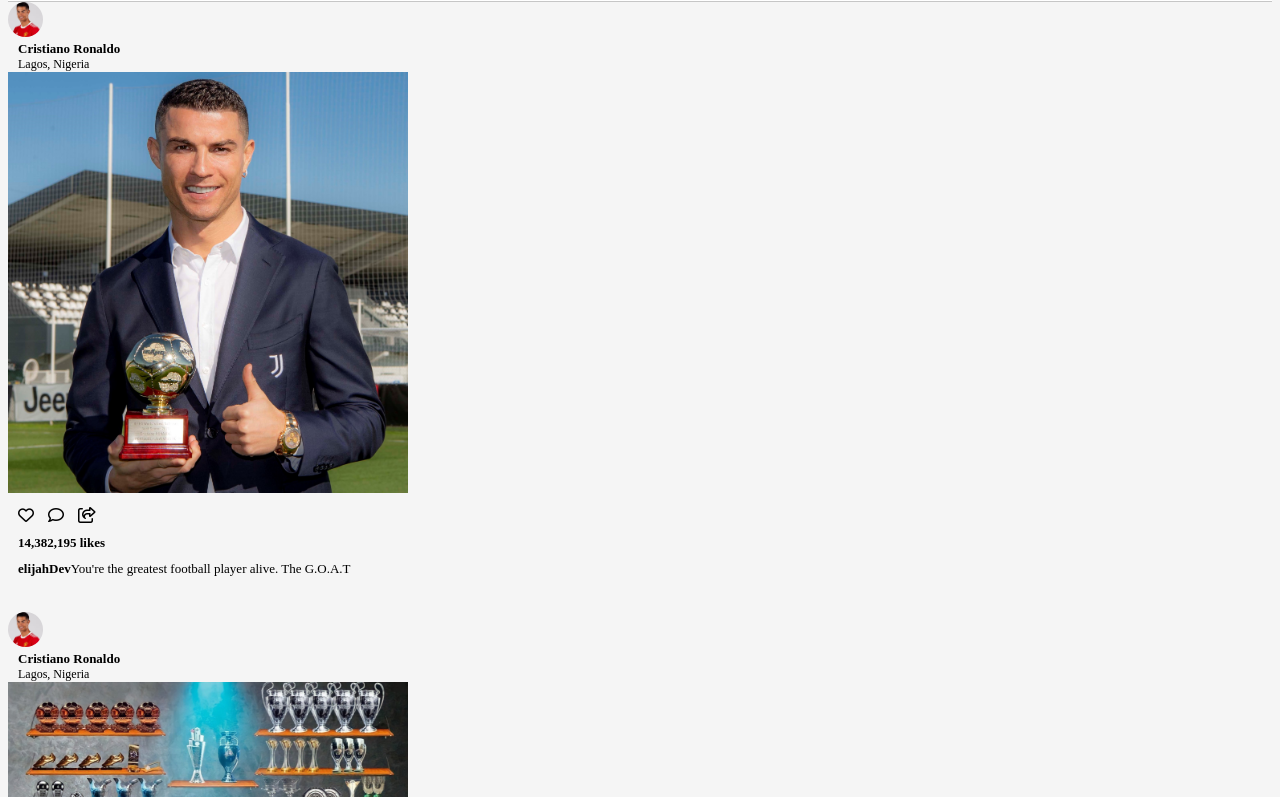
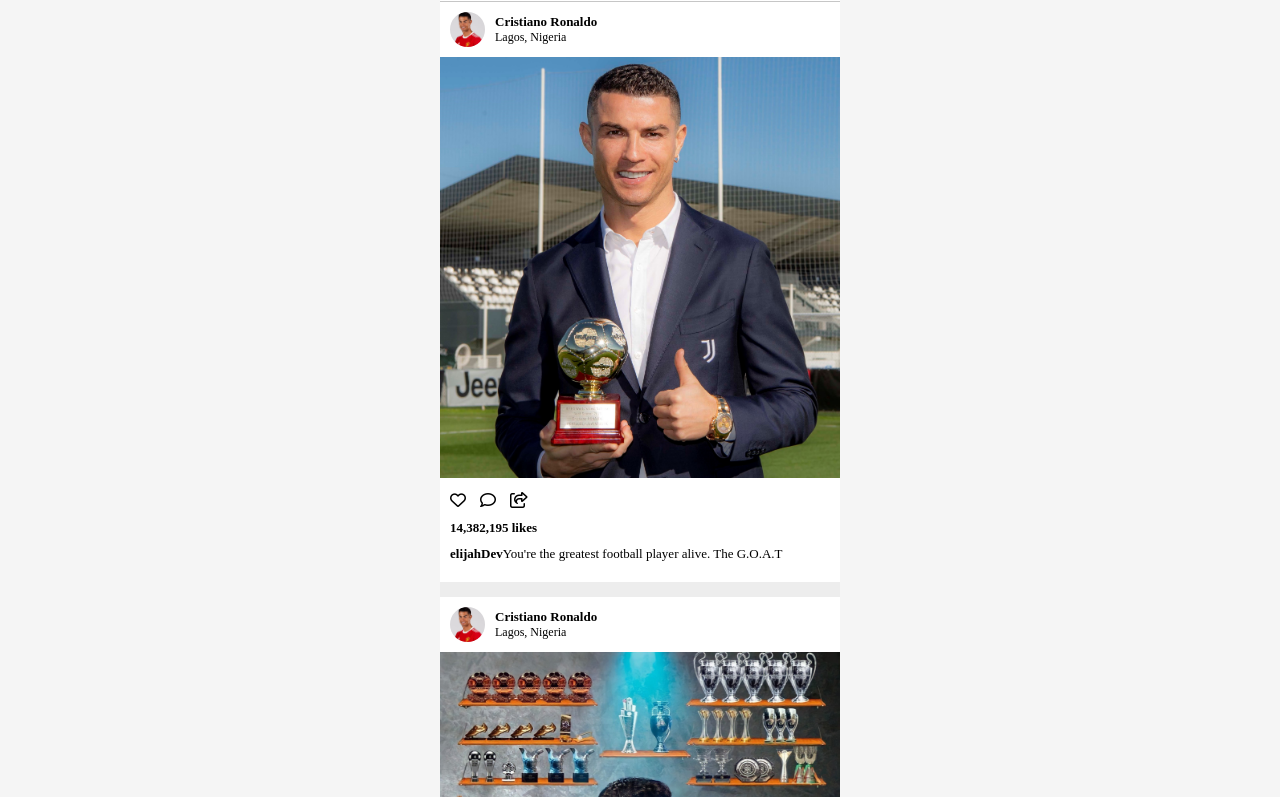
Before and after one commit to ElijahTobs/Oldagram, a plain HTML site: page index.html in a window 1280 px wide. Shown: the part 131-928 px from the top of the page. Drawn offline with Linux system fonts and the light colour scheme.

Commit message:
Create container element for cards

```diff
--- a/index.js
+++ b/index.js
@@ -1,4 +1,5 @@
-const container = document.getElementById("container")
+const containerEl = document.getElementById("container")
+// const sectionEl = document.getElementById("section")
 
 const posts = [
   {
@@ -48,8 +49,7 @@ function renderCard() {
     const likes = posts[x].likes
 
     let card = `
-      <section class="bg-white>
-
+      <section class="bg-white">
         <div class="top flex align-center bg-white">
           <img class="small-img" src=${avatar} alt="">
           <div class="details">
@@ -82,4 +82,9 @@ function renderCard() {
 
 renderCard()
 
-container.innerHTML += getCards
+let cardEl = document.createElement("div")
+cardEl.innerHTML = getCards
+
+containerEl.append(cardEl)
+
+// containerEl.innerHTML += getCards
--- a/styles.css
+++ b/styles.css
@@ -33,7 +33,7 @@ header {
   border-radius: 50%;
 }
 
-.container {
+#container {
   margin: 0 auto;
   width: 400px;
   /* border: 1px solid red; */
```
Also changed, not shown: index.html (+0 -2 lines).
